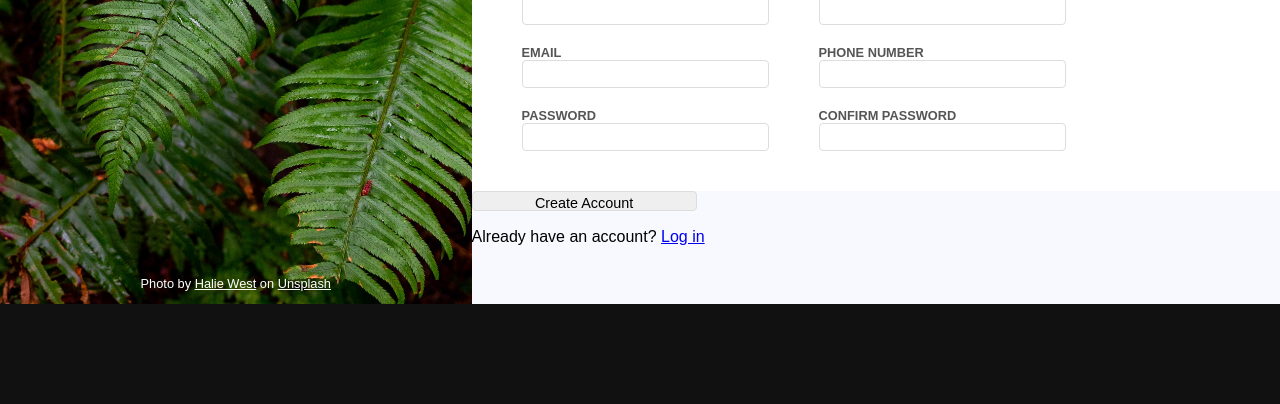
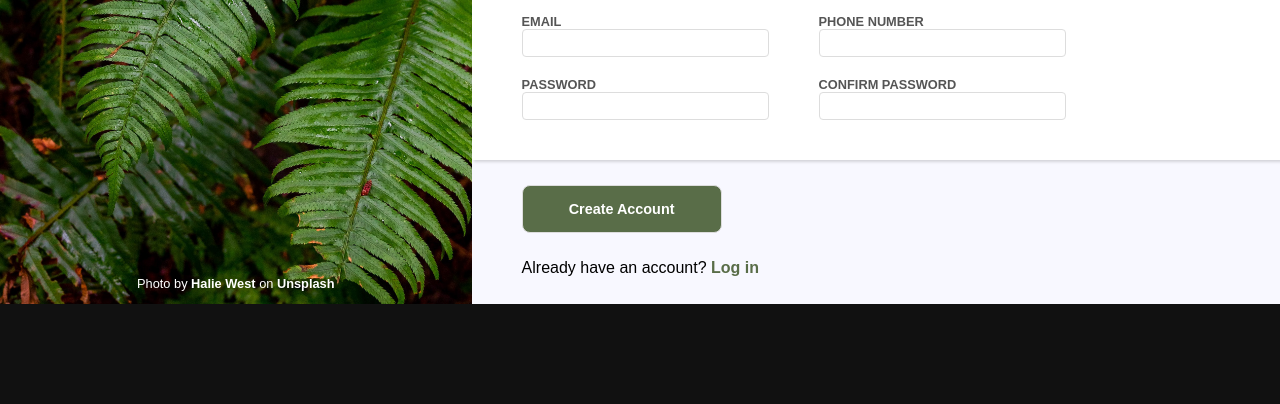
Before and after one commit to T-Pederson/sign-up-form, a plain HTML site: page index.html in a window 1280 px wide. Shown: the part 396-800 px from the top of the page. Drawn offline with Linux system fonts and the light colour scheme.

Commit message:
Add CSS to footer

```diff
--- a/styles.css
+++ b/styles.css
@@ -72,6 +72,7 @@ body {
 .myform {
     background-color: white;
     padding: 10px 100px 40px 50px;
+    box-shadow: rgba(0, 0, 0, 0.15) 1.95px 1.95px 2.6px;
 }
 
 .myform p {
@@ -119,3 +120,33 @@ input, textarea {
     font-family: Arial, Helvetica, sans-serif;
     font-size: 0.9rem;
 }
+
+.footer {
+    padding: 25px 0 0 50px;
+}
+
+a {
+    text-decoration: none;
+    font-weight: bold;
+    color: #596d48;
+}
+
+[type=button] {
+    background-color: #596d48;
+    color: white;
+    font-weight: bold;
+    width: 200px;
+    height: 48px;
+    border-radius: 8px;
+    cursor: pointer;
+    margin-bottom: 10px;
+}
+
+[type=button]:active {
+    background-color: #49583c;
+    scale: 98%;
+}
+
+[type=button]:focus {
+    border: none;
+}
```
